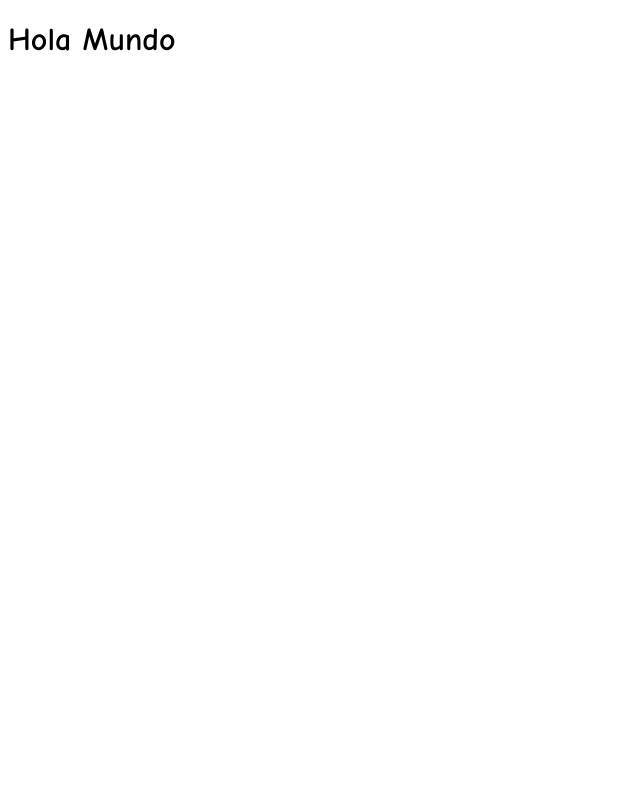
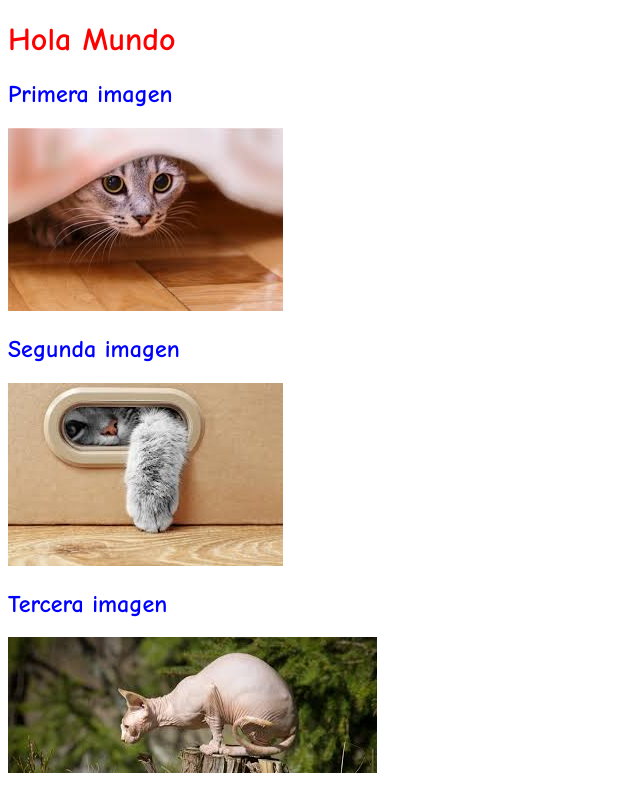
Before and after one commit to PabloPalomino/proyectoWebGit, a plain HTML site: page index.html in a window 1280 px wide. Shown: the whole page, without its empty margins (0-640 px from the left). Drawn offline with Linux system fonts and the light colour scheme.

Commit message:
Segunda version con 4 imagenes

```diff
--- a/css/estilo.css
+++ b/css/estilo.css
@@ -1,4 +1,11 @@
 h1{
 	font-family: 'Comic sans ms';
 	font-size: 35;
+	color: red;
 }
+
+h2{
+	font-family: 'Comic sans ms';
+	font-size: 25;
+	color: blue;
+}
--- a/index.html
+++ b/index.html
@@ -7,5 +7,11 @@
 </head>
 <body>
 	<h1>Hola Mundo</h1>
+	<h2>Primera imagen</h2>
+	<img src="imagenes/gato.jfif">
+	<h2>Segunda imagen</h2>
+	<img src="imagenes/gato2.jfif">
+	<h2>Tercera imagen</h2>
+	<img src="imagenes/gato3.jfif">
 </body>
 </html>
```
Also changed, not shown: imagenes/gato.jfif (added), imagenes/gato2.jfif (added), imagenes/gato3.jfif (added).
